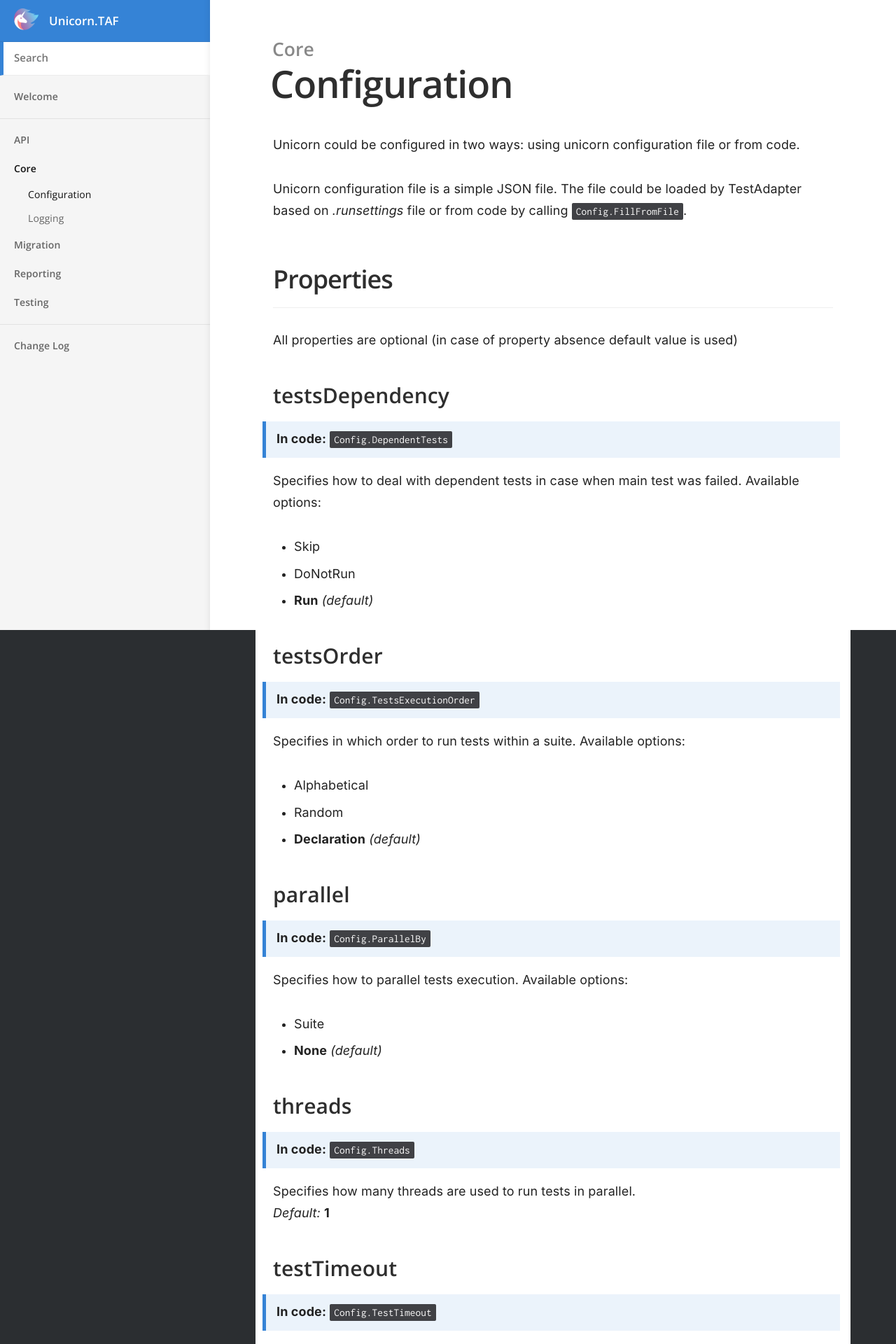
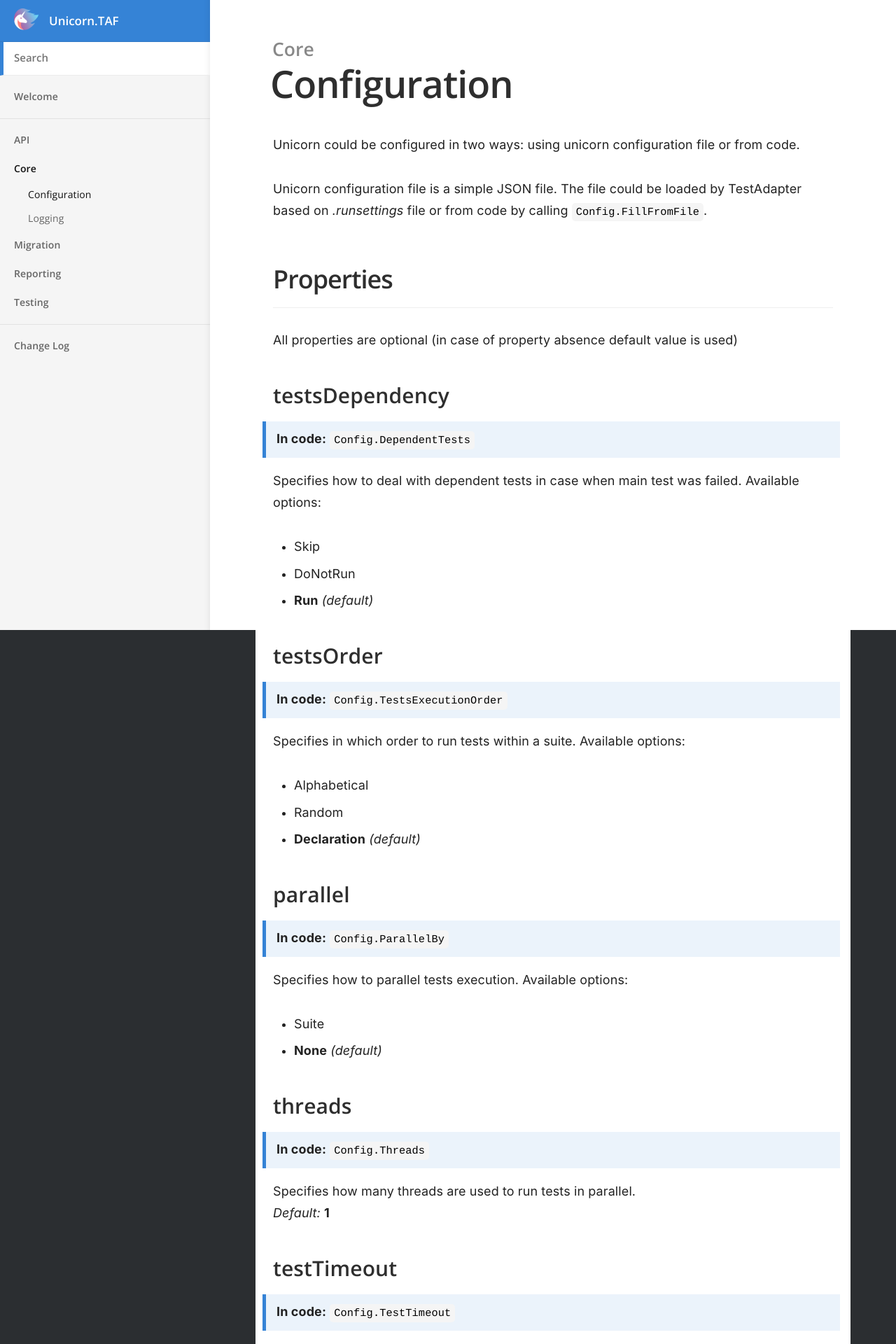
Before and after one commit to Unicorn-TAF/docs, a Jekyll site: the page built from _docs/core/configuration.md, in a window 1280 px wide. Shown: the top 1920 px of the page at 70% size. Built offline with Jekyll 4.4.1, drawn with Linux system fonts in a browser that asks for light colours; some web fonts are replaced.

Commit message:
code blocks style changes

```diff
--- a/_sass/_code.scss
+++ b/_sass/_code.scss
@@ -1,5 +1,12 @@
+@font-face {
+    font-family: 'Iosevka Mono';
+    src: url('../fonts/IosevkaMono-NormalRegular.woff2') format('woff2');
+    font-weight: normal;
+    font-style: normal;
+}
+
 pre, code, tt {
-	font-family: Inconsolata, Consolas, Courier, "Courier New", "Liberation Mono", monospace;
+	font-family: "Iosevka Mono", monospace;
 	font-size: 0.85em;
 	white-space: pre-wrap;
 	border-radius: 2px;
@@ -34,4 +41,7 @@ li > code,
 p > code {
 	padding: 4px 6px;
 	white-space: nowrap;
+	border-radius: 5px;
+	background-color: whitesmoke;
+	color: black;
 }
```
Also changed, not shown: 1 other file.
